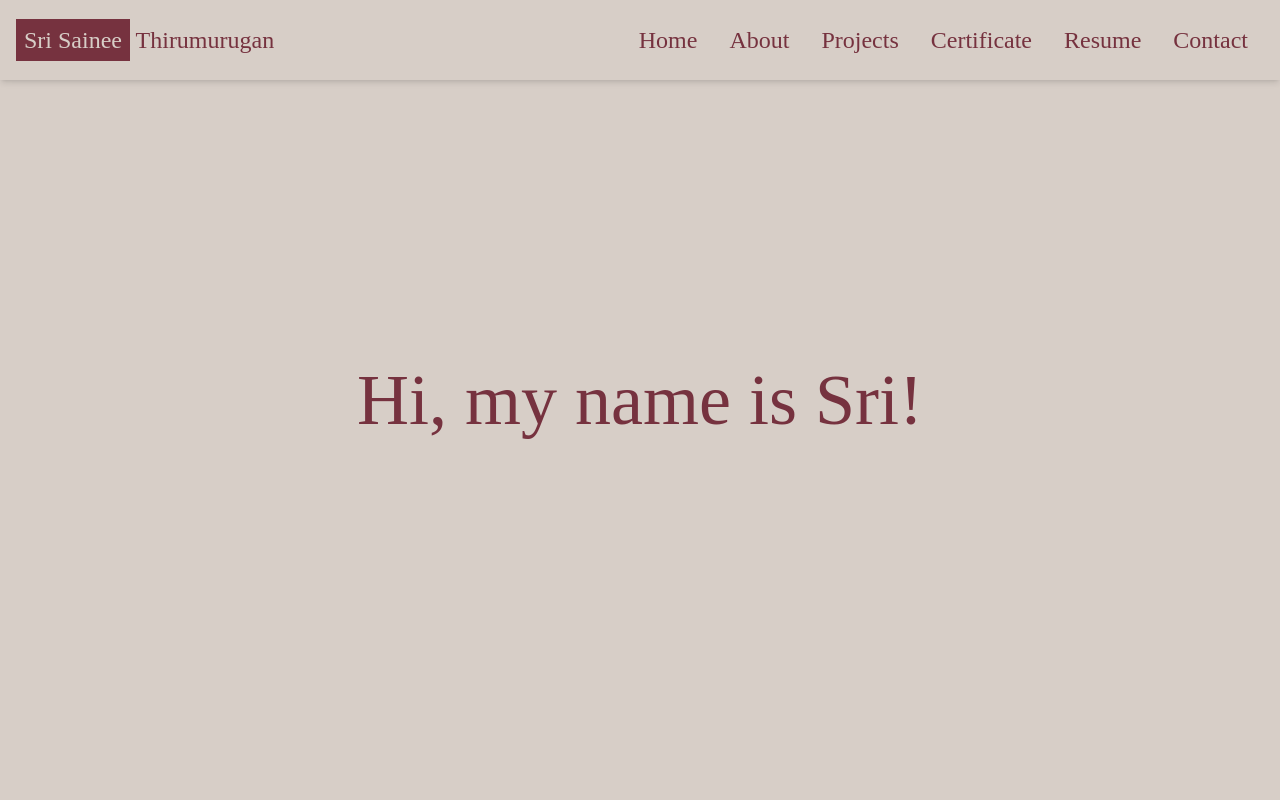
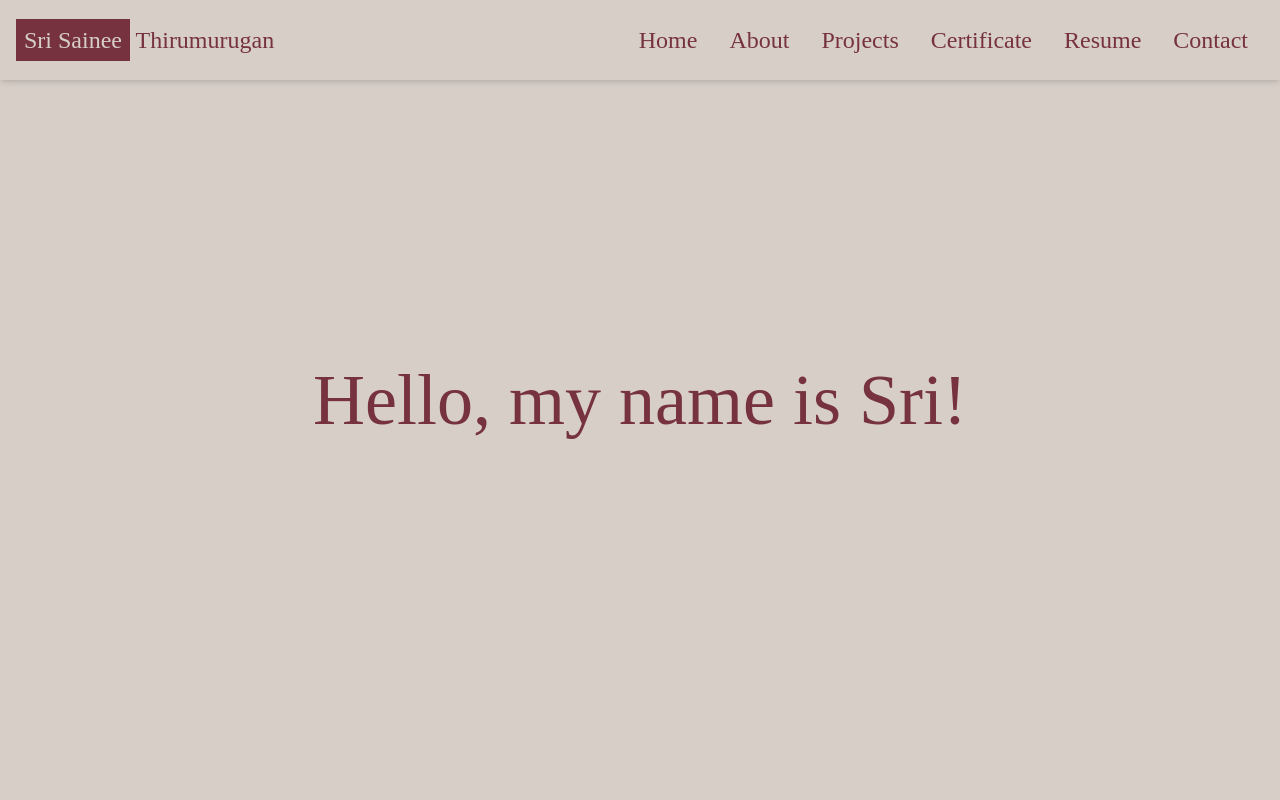
Before and after one commit to littlebravesri/srisainee.github.io, a React (Create React App) app: page / in a window 1280 px wide. Shown: the top 800 px of the page. Built offline with nearby package versions, Linux system fonts and the light colour scheme.

Commit message:
title change

```diff
--- a/src/components/Home.jsx
+++ b/src/components/Home.jsx
@@ -7,7 +7,7 @@ const Home = () => {
         <div name='home' className='w-full h-screen bg-[#D7CEC7] '>
             {/* Container */}
             <div className='mx-auto px-8 flex flex-col justify-center h-full items-center '>
-                <p className='text-[#76323f] text-7xl  '>Hi, my name is Sri!</p>
+                <p className='text-[#76323f] text-7xl  '>Hello, my name is Sri!</p>
                 {/* <h2 className='text-2xl sm:text-4xl font-bold text-[#8892b0] '>I'm a Data Analyst</h2> */}
                 {/* <h1 className='text-4xl sm:text-7xl font-bold text-[#ccd6f6]'>Sri Sainee Thirumurugan</h1> */}
                 {/* <p className='text-[#8892b0] py-4 max-w-[700px]'>is simply dummy text of the printing and typesetting industry.
```
